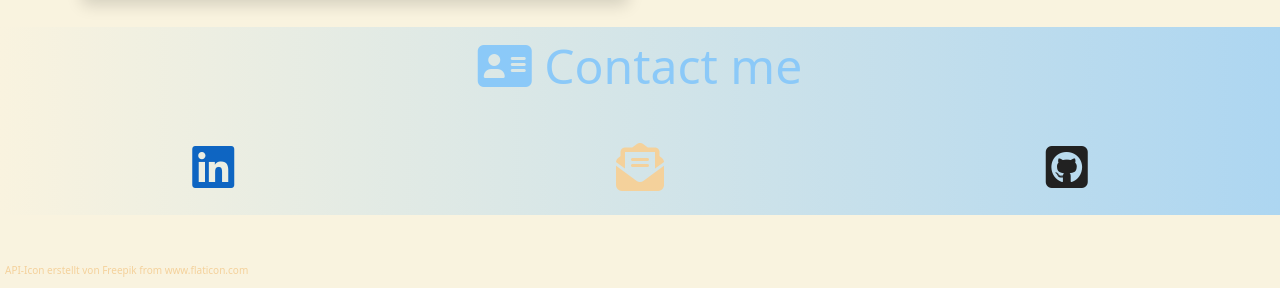
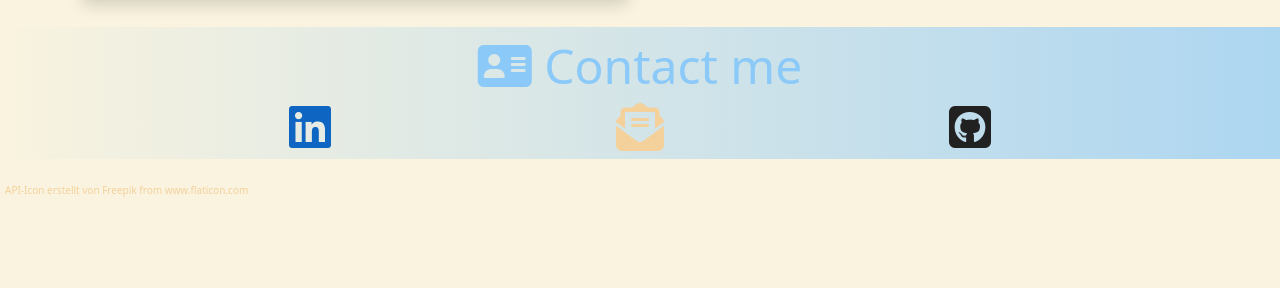
Before and after one commit to isabellamacht/portfolio-project, a plain HTML site: page about.html in a window 1280 px wide. Shown: the part 1149-1437 px from the top of the page. After the commit the page ends 1357 px from the top, so only its background shows below. Drawn offline with nearby package versions, Linux system fonts and the light colour scheme.

Commit message:
updated Navbar & used flex for contact icons

```diff
--- a/about.html
+++ b/about.html
@@ -23,7 +23,8 @@
   <body>
     <nav class="navbar navbar-expand-lg navbar-light container-fluid bg-fill">
       <div class="container">
-        <a class="navbar-brand" href="index.html">Isabella Macht</a>
+        <a class="navbar-brand d-none d-lg-block" href="index.html">Isabella Macht</a>
+        <a class="navbar-brand d-block d-lg-none" href="index.html">IM</a>
         <button
           class="navbar-toggler"
           type="button"
@@ -97,21 +98,15 @@
       </div>
     </div>
     <div class="container-fluid bg-fill bg-fill-2">
-     <h2 id="contact"><i class="fas fa-address-card"></i> Contact me</h2>
-    <div class="row mt-5">
-      <div class="col-md-4">
-        <a href="https://www.linkedin.com/in/isabella-macht-925b58216/" target="_blank" class="linkedin"> <i class="fab fa-linkedin fa-3x"></i> </a>
-      </div>
-      <div class="col-md-4">
-        <a href="mailto:[isabella.macht@yahoo.com]" class="email-link"> <i class="fas fa-envelope-open-text fa-3x"></i> </a>
-      </div>
-      <div class="col-md-4">
-        <a href="https://github.com/isabellamacht" target="_blank" class="git"> <i class="fab fa-github-square fa-3x"></i> </a>
+      <h2 id="contact"><i class="fas fa-address-card"></i> Contact me</h2>
+      <div class="row">
+        <div class="d-flex justify-content-evenly">
+          <div class="p-2 bd-highlight" id="html"> <a href="https://www.linkedin.com/in/isabella-macht-925b58216/" target="_blank" class="linkedin"><i class="fab fa-linkedin fa-3x"></i> </a></div>
+          <div class="p-2 bd-highlight"> <a href="mailto:[isabella.macht@yahoo.com]" class="email-link"> <i class="fas fa-envelope-open-text fa-3x"></i> </a></div>
+          <div class="p-2 bd-highlight"> <a href="https://github.com/isabellamacht" target="_blank" class="git"> <i class="fab fa-github-square fa-3x"></i> </a></div>
+        </div>
       </div>
     </div>
-    <br />
-    </div>
-    <br />
     <br />
     <footer>
       <div>API-Icon erstellt von
```
Also changed, not shown: index.html (+2 -1 lines).
